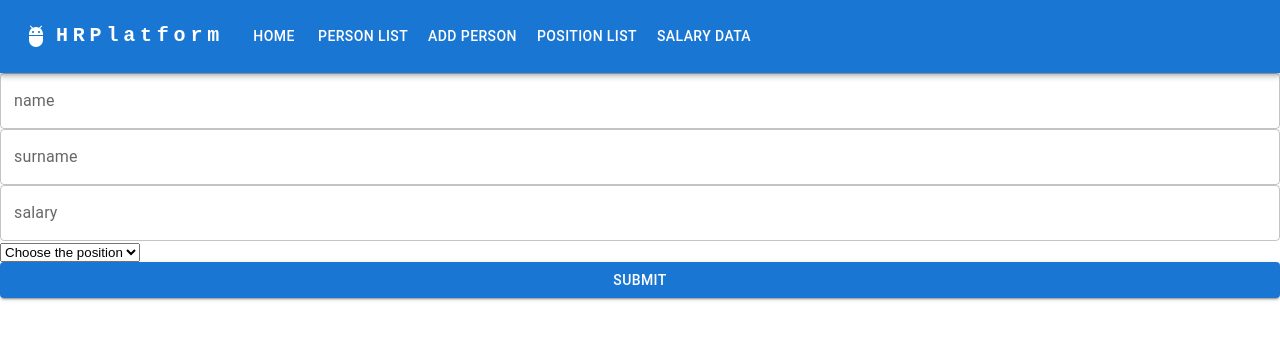
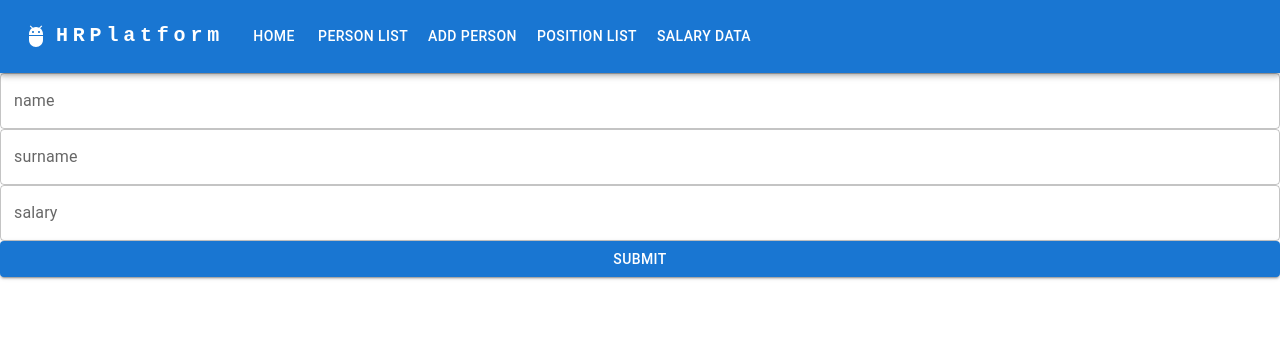
Before and after one commit to chimny/HRPlatformFrontEnd, a React (Create React App) app: page / in a window 1280 px wide. Shown: the top 340 px of the page. Built offline with nearby package versions, Linux system fonts and the light colour scheme.

Commit message:
working on field props

```diff
--- /dev/null
+++ b/src/components/Formik/FormikSelect.tsx
@@ -0,0 +1,52 @@
+import React, {ReactNode} from 'react';
+import {Field, ErrorMessage} from 'formik'
+import InputLabel from '@mui/material/InputLabel';
+import MenuItem from '@mui/material/MenuItem';
+import FormHelperText from '@mui/material/FormHelperText';
+import FormControl from '@mui/material/FormControl';
+import Select, {SelectChangeEvent} from '@mui/material/Select';
+
+export interface FormikSelectItems {
+    label: string;
+    value: string;
+}
+
+interface FormikSelectProps {
+    label: string;
+    items: FormikSelectItems[];
+}
+
+interface MaterialUISelectFieldProps{
+    errorString?:string;
+    children: ReactNode;
+    label:string;
+}
+
+const MaterialUISelectField: React.FC<MaterialUISelectFieldProps> = ({children,label,errorString})=>{
+
+   return(
+       <FormControl fullWidth>
+        <InputLabel>{label}</InputLabel>
+        <Select>
+            {children}
+        </Select>
+        <FormHelperText>{errorString}</FormHelperText>
+    </FormControl>
+   )
+}
+
+
+export const FormikSelect: React.FC<FormikSelectProps> = ({label,items}) => {
+
+    return (
+        <div>
+            {/*<MaterialUISelectField label={label} errorString={"test"}>*/}
+            {/*    {items.map(item => {*/}
+            {/*        return(*/}
+            {/*            <MenuItem key={item.value} value={item.value}>{item.label}</MenuItem>*/}
+            {/*        )*/}
+            {/*    })}*/}
+            {/*</MaterialUISelectField>*/}
+        </div>
+    )
+}
--- a/src/components/Formik/UpdatedPersonFormik.tsx
+++ b/src/components/Formik/UpdatedPersonFormik.tsx
@@ -1,15 +1,28 @@
 import React from 'react';
 import ReactDOM from 'react-dom';
-import { useFormik,Field } from 'formik';
+import {useFormik, Field} from 'formik';
 import * as yup from 'yup';
 import {TextField, Button, FormControl, Select, InputLabel, MenuItem} from '@mui/material';
+import {FormikSelect, FormikSelectItems} from './FormikSelect';
 
 
+interface FormValues {
+    name: string,
+    surname: string,
+    position: string,
+    salary: number | ""
+}
+
+const positionItems: FormikSelectItems[] = [{label:'assistant', value:'assistant' },{label:'junior', value:'junior' },{label:'manager', value:'manager' }
+]
 
 
-
-
-
+const initialValues: FormValues = {
+    name: '',
+    surname: '',
+    position: '',
+    salary: ''
+}
 
 const validationSchema = yup.object({
     name: yup
@@ -31,12 +44,7 @@ const validationSchema = yup.object({
 
 export const UpdatedPersonFormik = () => {
     const formik = useFormik({
-        initialValues: {
-            name: '',
-            surname: '',
-            position: '',
-            salary: ''
-        },
+        initialValues,
         validationSchema: validationSchema,
         onSubmit: (values) => {
             alert(JSON.stringify(values, null, 2));
@@ -47,6 +55,7 @@ export const UpdatedPersonFormik = () => {
         <div>
             <form onSubmit={formik.handleSubmit}>
                 <TextField
+                    autoComplete='off'
                     fullWidth
                     id="name"
                     name="name"
@@ -57,6 +66,7 @@ export const UpdatedPersonFormik = () => {
                     helperText={formik.touched.name && formik.errors.name}
                 />
                 <TextField
+                    autoComplete='off'
                     fullWidth
                     id="surname"
                     name="surname"
@@ -67,6 +77,7 @@ export const UpdatedPersonFormik = () => {
                     helperText={formik.touched.surname && formik.errors.surname}
                 />
                 <TextField
+                    autoComplete='off'
                     fullWidth
                     id="salary"
                     name="salary"
@@ -77,33 +88,9 @@ export const UpdatedPersonFormik = () => {
                     error={formik.touched.salary && Boolean(formik.errors.salary)}
                     helperText={formik.touched.salary && formik.errors.salary}
                 />
-                {/*below manual select which works*/}
-                <select
-                    name="position"
-                    value={formik.values.position}
-                    onChange={formik.handleChange}
-                    // onBlur={handleBlur}
-                    // style={{ display: "block" }}
-                >
-                    <option value="" label="Choose the position">
-                        Select a color{" "}
-                    </option>
-                    <option value="red" label="red">
-                        {" "}
-                        red
-                    </option>
-                    <option value="blue" label="blue">
-                        blue
-                    </option>
 
-                    <option value="green" label="green">
-                        green
-                    </option>
-                </select>
-
-                {/*start of material ui*/}
-
-
+                {/*start of select component*/}
+                <FormikSelect label={'position'} items={positionItems}/>
 
 
                 {/*end of material ui*/}
```
